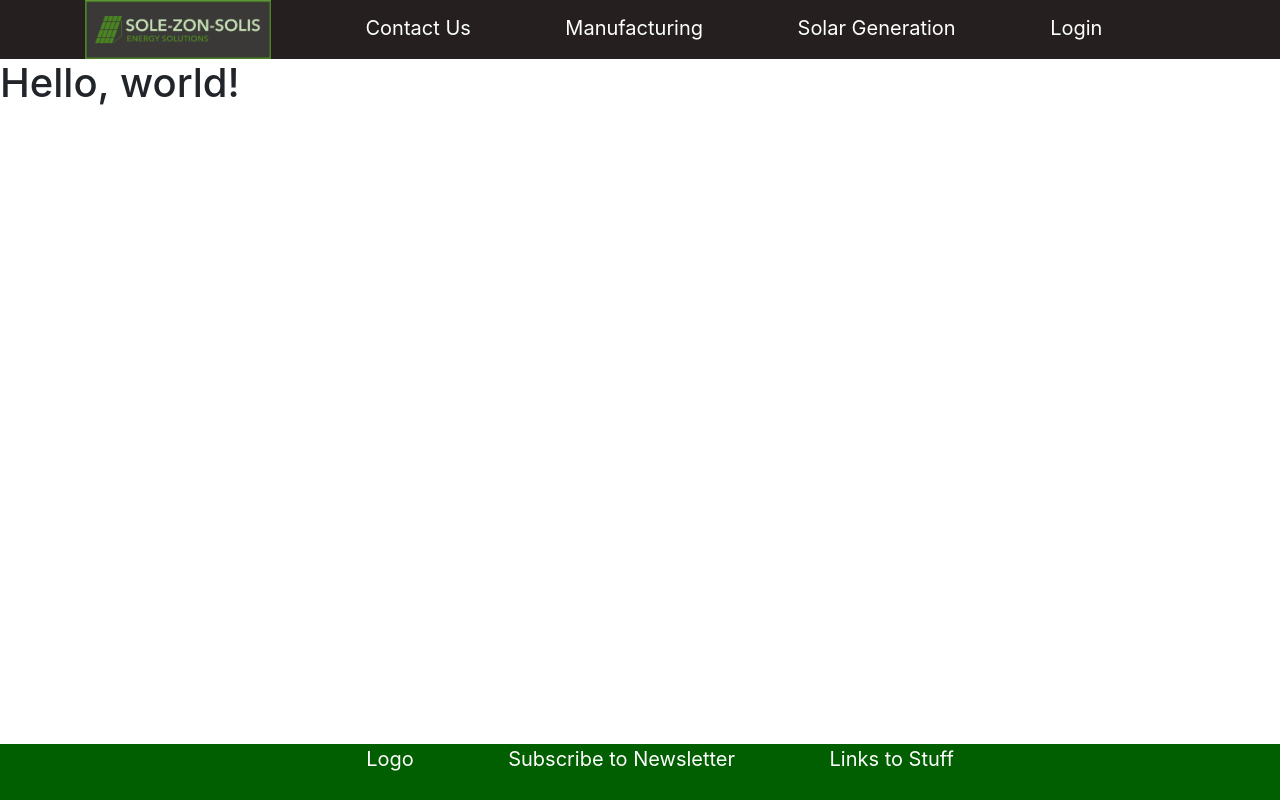
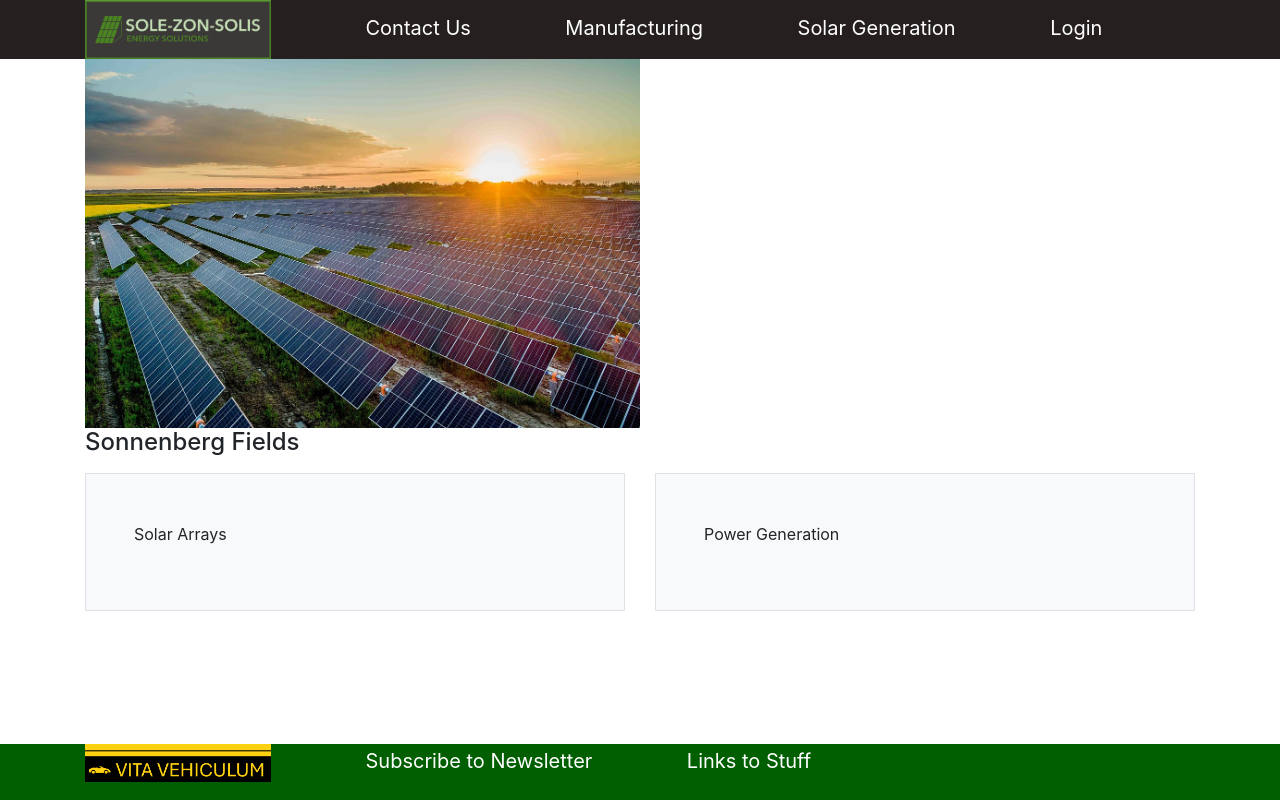
Before and after one commit to Lewis-Cyber-Defense/cfc-green, a Python web app: template src/application/templates/index.html in a window 1280 px wide. Run offline with Jinja, Linux system fonts and the light colour scheme; the template is opened without the code that fills it, so the values that code supplies are empty.

Commit message:
I suck at git

```diff
--- a/src/application/templates/index.html
+++ b/src/application/templates/index.html
@@ -23,7 +23,23 @@
         </ul>
       </ul>
     </div>
-    <h1>Hello, world!</h1>
+
+    <div class="container">
+      <img src="../static/images/solarpanels.jpg" style="width:50%">
+      <h4 class="mb-3">Sonnenberg Fields</h4>
+      <div class="row align-items-md-stretch">
+        <div class="col-md-6">
+          <div class="h-100 p-5 bg-light border rounded-3">
+            <p>Solar Arrays</p>
+          </div>
+        </div>
+        <div class="col-md-6">
+          <div class="h-100 p-5 bg-light border rounded-3">
+            <p>Power Generation</p>
+          </div>
+        </div>
+      </div>
+    </div>
 
     <!-- Optional JavaScript -->
     <!-- jQuery first, then Popper.js, then Bootstrap JS -->
@@ -31,18 +47,16 @@
     <script src="https://cdn.jsdelivr.net/npm/popper.js@1.14.3/dist/umd/popper.min.js" integrity="sha384-ZMP7rVo3mIykV+2+9J3UJ46jBk0WLaUAdn689aCwoqbBJiSnjAK/l8WvCWPIPm49" crossorigin="anonymous"></script>
     <script src="https://cdn.jsdelivr.net/npm/bootstrap@4.1.3/dist/js/bootstrap.min.js" integrity="sha384-ChfqqxuZUCnJSK3+MXmPNIyE6ZbWh2IMqE241rYiqJxyMiZ6OW/JmZQ5stwEULTy" crossorigin="anonymous"></script>
 
+  </body>
   <footer>
     <div>
       <ul class="bottomMenu">
         <ul>
-            <li><a href="/">Logo</a></li>
+          <li><a href="/"><img src="../static/images/vitavehiculum.png" style="width:15%" alt="Vita Vehiculum" title="Home"></a></li>
           <li><a href="/">Subscribe to Newsletter</a></li>
           <li><a href="/">Links to Stuff</a></li>
         </ul>
-        </ul>
+      </div>
     </div>
   </footer>
-
-  </body>
-
 </html>
--- a/src/application/templates/solar.html
+++ b/src/application/templates/solar.html
@@ -44,11 +44,11 @@
     <div>
       <ul class="bottomMenu">
         <ul>
-          <li><a href="/">Logo</a></li>
+          <li><a href="/"><img src="../static/images/vitavehiculum.png" style="width:15%" alt="Vita Vehiculum" title="Home"></a></li>
           <li><a href="/">Subscribe to Newsletter</a></li>
           <li><a href="/">Links to Stuff</a></li>
         </ul>
-      </ul>
+      </div>
     </div>
   </footer>
 
```
Also changed, not shown: src/application/templates/contact.html (+4 -5 lines), src/application/templates/dashboard.html (+14 -1 lines), src/application/templates/login.html (+4 -4 lines), src/application/templates/manufacturing.html (+5 -5 lines), src/application/static/images/solarpanels.jpg (added), src/application/static/images/vitavehiculum.png (added). Lines whose indentation alone changed are shown as unchanged.
